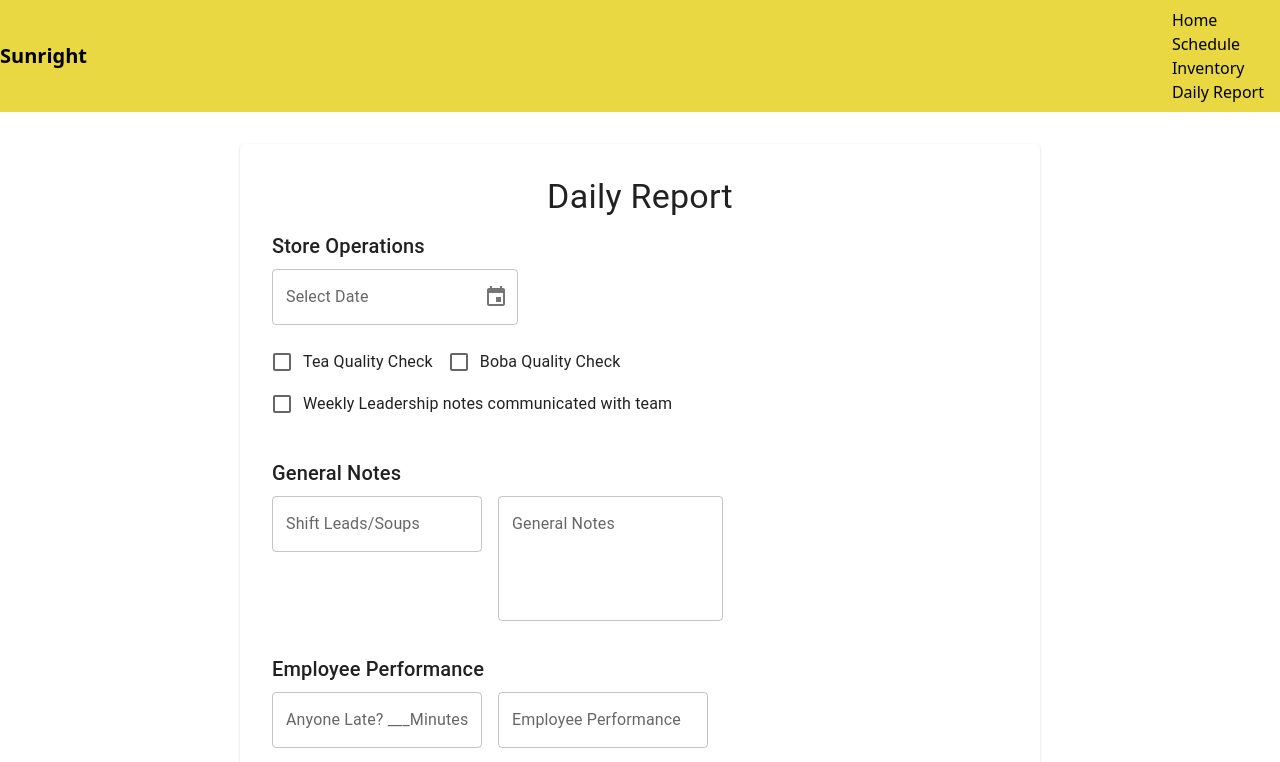
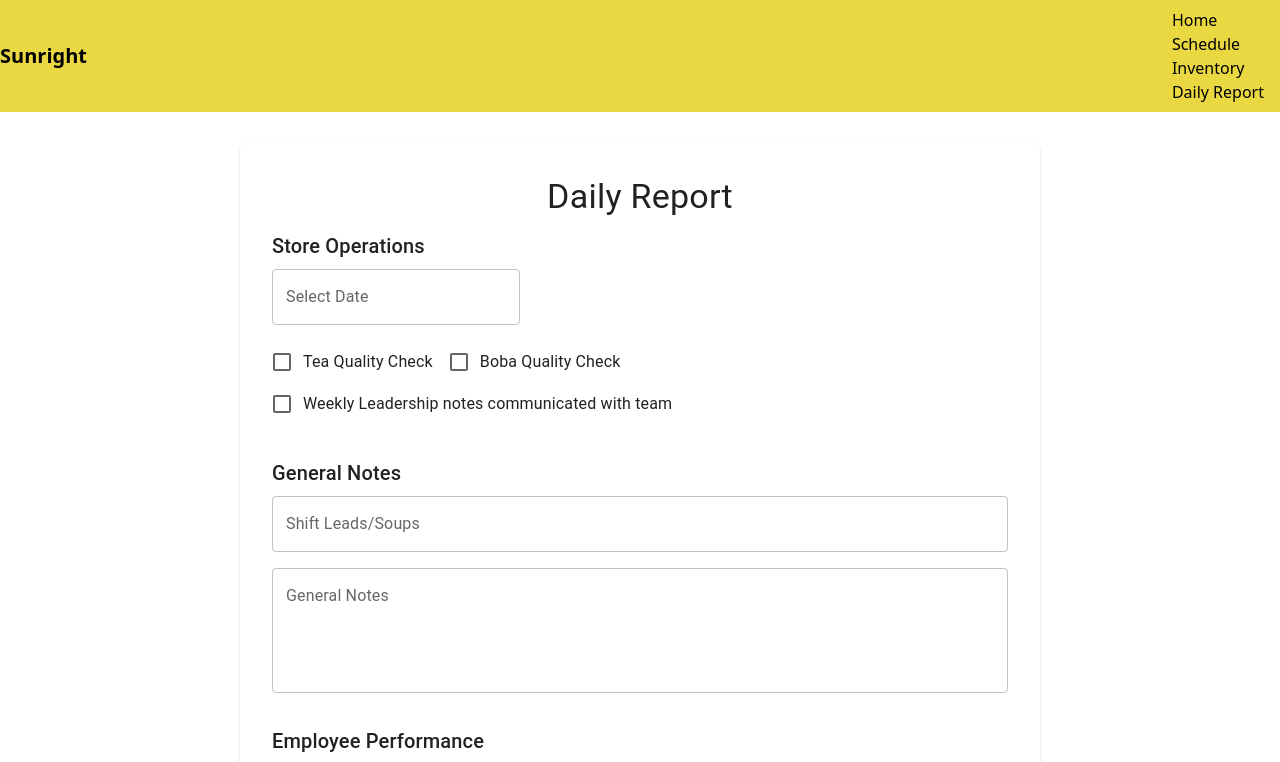
Before and after one commit to lestersanjuan/sunrightHub, a React (Vite) app in the folder SunrightHub/: page /NavBar in a window 1280 px wide. Shown: the top 762 px of the page. Built offline with nearby package versions, Linux system fonts and the light colour scheme.

Commit message:
added date pickign feature, dictionary where each report has its own set of reports

```diff
--- a/SunrightHub/src/components/DailyReport/DailyReport.tsx
+++ b/SunrightHub/src/components/DailyReport/DailyReport.tsx
@@ -12,11 +12,11 @@
 import { LocalizationProvider } from "@mui/x-date-pickers/LocalizationProvider";
 import { AdapterDayjs } from "@mui/x-date-pickers/AdapterDayjs";
 import { DatePicker } from "@mui/x-date-pickers/DatePicker";
-import "./DailyReport.css"; // Import your custom stylesheet
+import dayjs from "dayjs"; // Make sure to import dayjs
+import "./DailyReport.css"; // Your custom stylesheet
 
-function DailyReport() {
-  const [selectedDate, setSelectedDate] = useState(null);
-  const [formValues, setFormValues] = useState({
+// Define initial form values
+const initialFormValues = {
   teaQuality: false,
   bobaQuality: false,
   weeklyLeadership: false,
@@ -27,7 +27,27 @@
   previousSupervisor: "",
   previousShiftNotes: "",
   customerComments: "",
-  });
+};
+
+function DailyReport() {
+  const [selectedDate, setSelectedDate] = useState(null);
+  const [formValues, setFormValues] = useState(initialFormValues);
+  // Object to store reports keyed by date (e.g., "YYYY-MM-DD")
+  const [reports, setReports] = useState({});
+
+  const handleDateChange = (newValue) => {
+    setSelectedDate(newValue);
+    if (newValue) {
+      const dateKey = newValue.format("YYYY-MM-DD");
+      if (reports[dateKey]) {
+        setFormValues(reports[dateKey]);
+      } else {
+        setFormValues(initialFormValues);
+      }
+    } else {
+      setFormValues(initialFormValues);
+    }
+  };
 
   const handleCheckboxChange = (event) => {
     const { name, checked } = event.target;
@@ -46,8 +66,16 @@
   };
 
   const saveValue = () => {
-    console.log("Form values:", formValues);
-    console.log("Selected date:", selectedDate);
+    if (!selectedDate) {
+      alert("Please select a date first");
+      return;
+    }
+    const dateKey = selectedDate.format("YYYY-MM-DD");
+    setReports((prevReports) => ({
+      ...prevReports,
+      [dateKey]: formValues,
+    }));
+    console.log("Saved report for", dateKey, formValues);
   };
 
   return (
@@ -68,7 +96,7 @@
                 label="Select Date"
                 views={["year", "month", "day"]}
                 value={selectedDate}
-                onChange={(newValue) => setSelectedDate(newValue)}
+                onChange={handleDateChange}
                 renderInput={(params) => <TextField {...params} fullWidth />}
               />
             </LocalizationProvider>
```
Also changed, not shown: SunrightHub/package.json (+10 -2 lines), 2 other files (tests, documents, lock files or other folders). Lines whose indentation alone changed are shown as unchanged.
